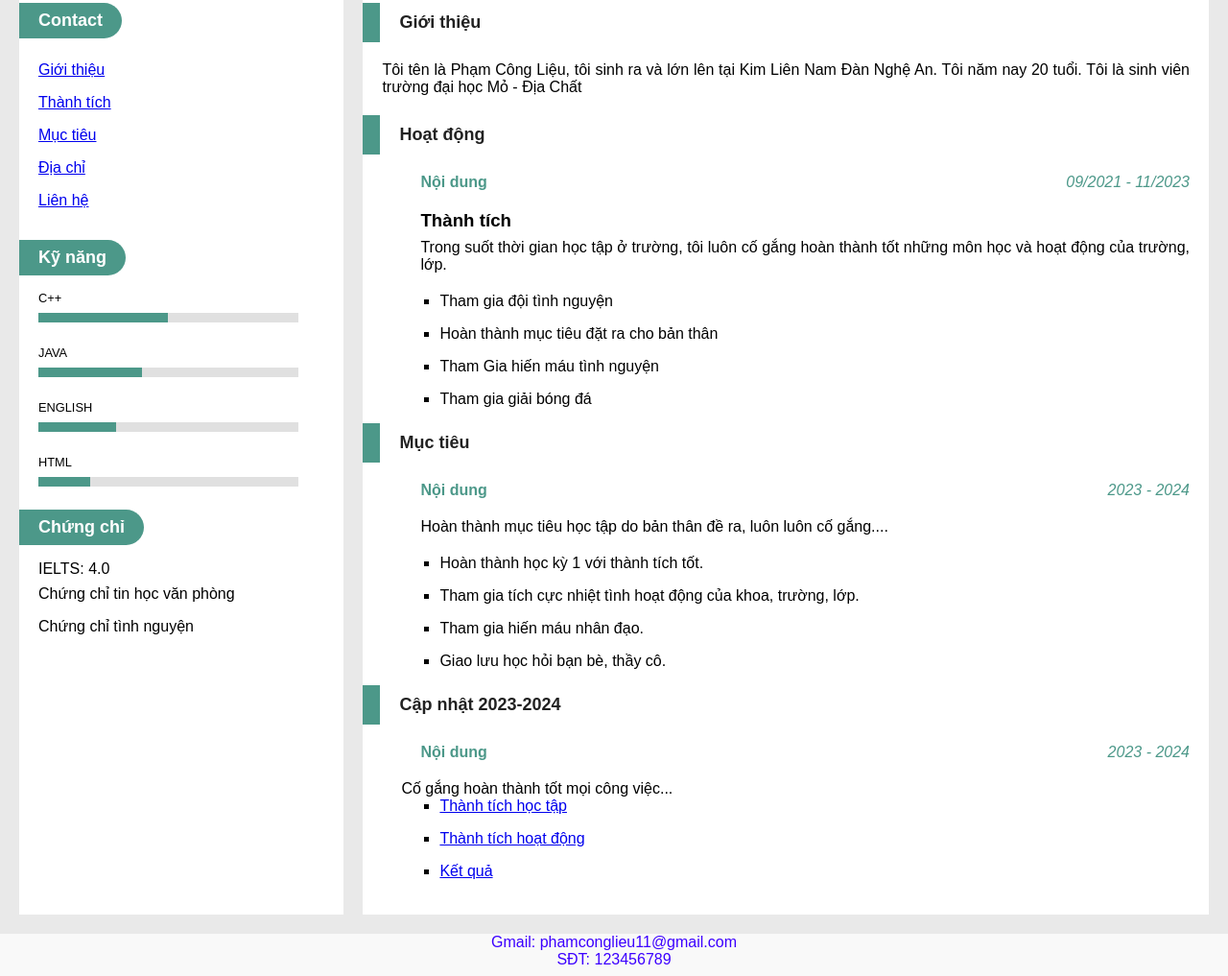
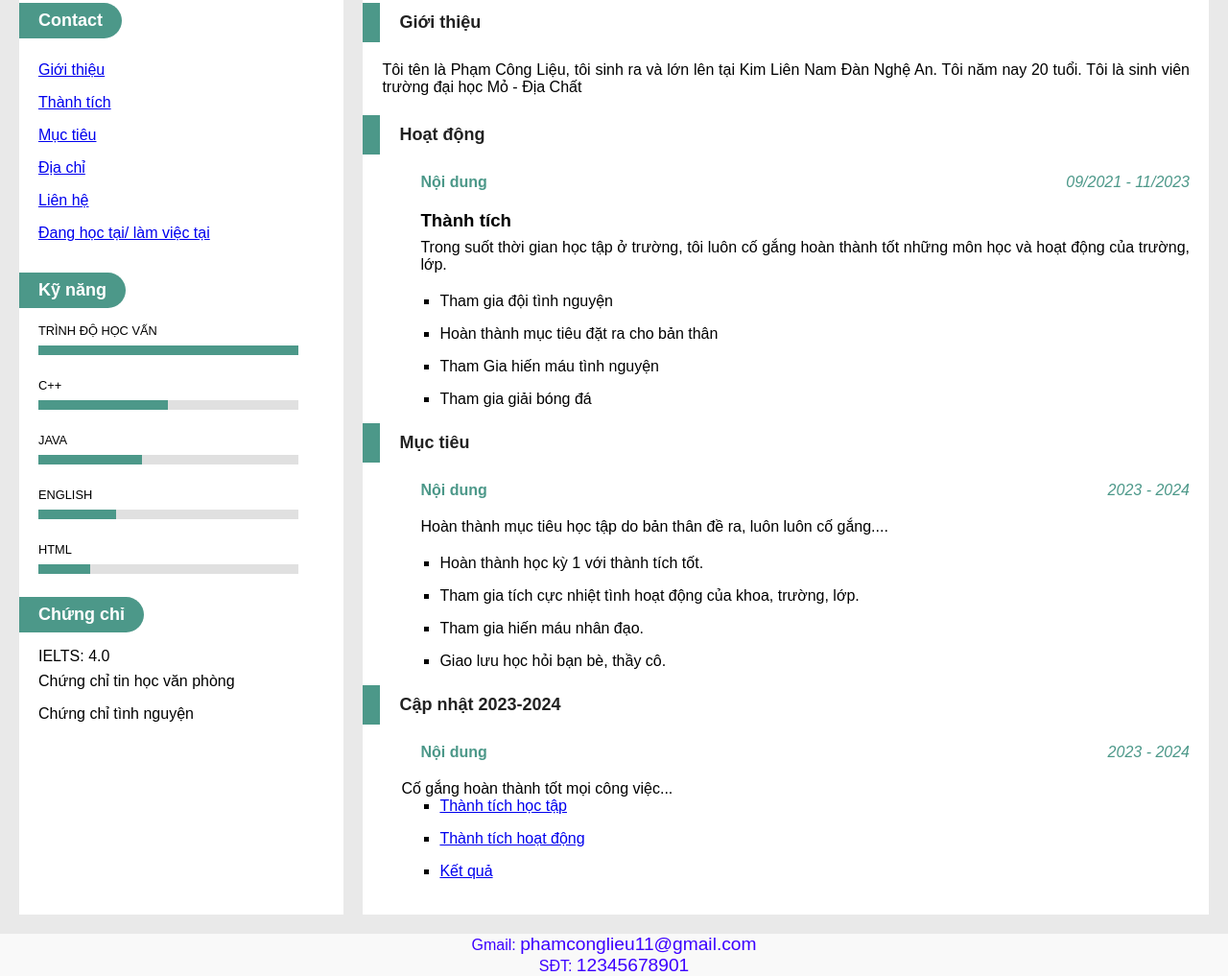
Before and after one commit to phamconglieu22052003/phamconglieu22052003.github.io, a plain HTML site: page index.html in a window 1280 px wide. Shown: the part 185-1202 px from the top of the page at 96% size. Drawn offline with Linux system fonts and the light colour scheme.

Commit message:
thay đổi phần contact

```diff
--- a/index.html
+++ b/index.html
@@ -30,11 +30,18 @@
 						<li> <a href="#">Mục tiêu</a></li>
 						<li> <a href="#">Địa chỉ</a></li>
 						<li> <a href="#">Liên hệ</a></li>
+						<li><a href="https://humg.edu.vn/Pages/home.aspx">Đang học tại/ làm việc tại</a></li>
 					</ul>
 				</div>
 			</div>
 			<div class="sider-content">
 				<h1 class="tag-fill">Kỹ năng</h1>
+				<div class="tag-content progress-container">
+					<p class="progress-title">Trình độ học vấn</p>
+					<div class="progress-wrap">
+						<div class="progress" style="width: 100%"></div>
+					</div>
+				</div>
 				<div class="tag-content progress-container">
 					<p class="progress-title">C++</p>
 					<div class="progress-wrap">
@@ -169,16 +176,15 @@
 	</div>
 
 
-	<footer>
-		<div class="a">
-			<div>
-				<p>Gmail: phamconglieu11@gmail.com</p>
-				<p>SĐT: 123456789</p>
 
-			</div>
+	<div class="a">
+		<div>
+			<p>Gmail: <big> phamconglieu11@gmail.com</big></p>
+			<p>SĐT: <big>12345678901</big></p>
 
 		</div>
-	</footer>
+
+	</div>
 
 </body>
 
```
